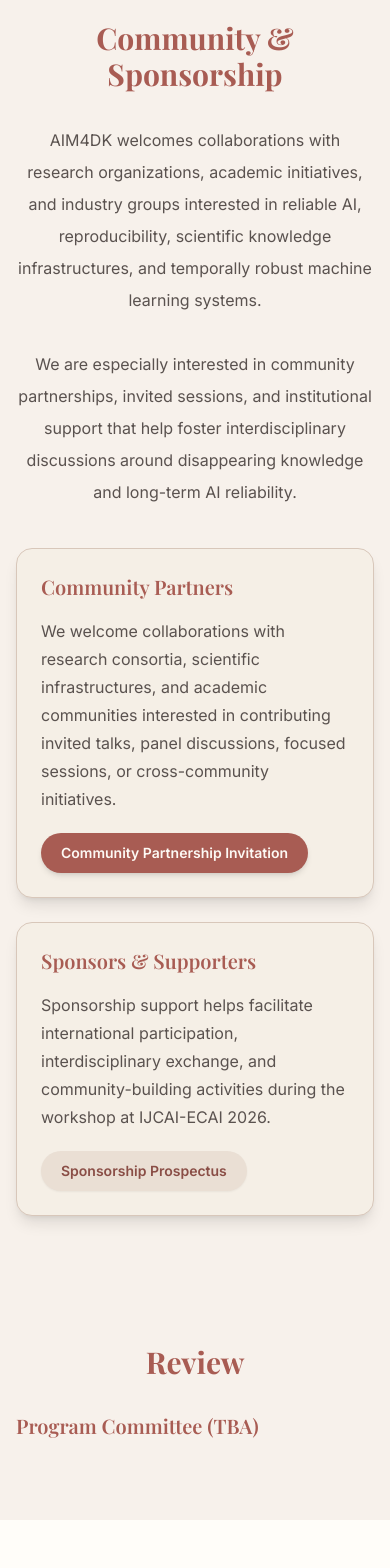
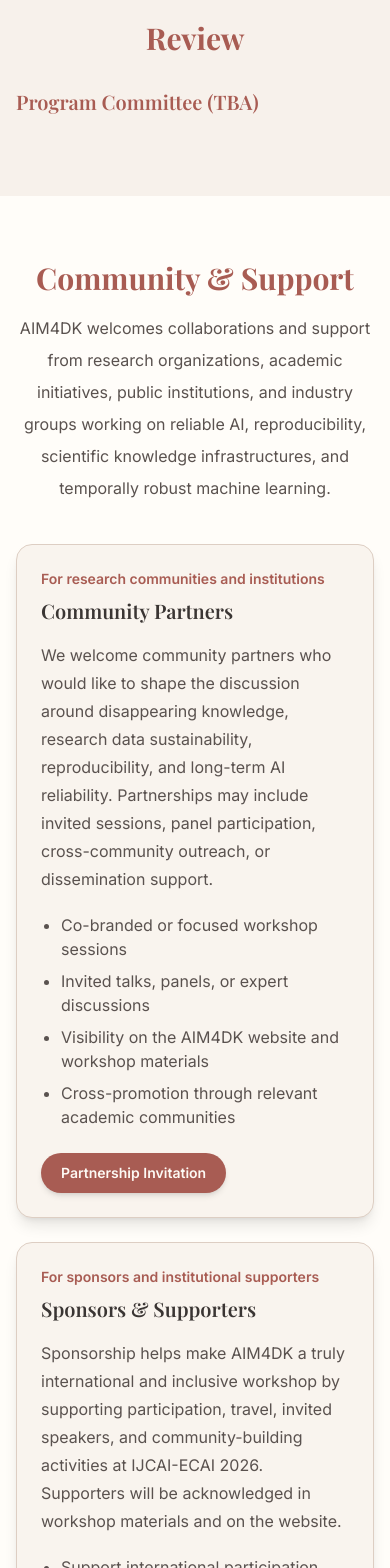
Before and after one commit to ElizaZhou96/aim4dk, a React (Vite) app: page / in a window 390 px wide. Shown: the part 6580-8148 px from the top of the page. Built offline with nearby package versions, Linux system fonts and the light colour scheme.

Commit message:
Update App.tsx

```diff
--- a/src/App.tsx
+++ b/src/App.tsx
@@ -205,7 +205,7 @@
                 <NavItem theme={theme} icon={<Presentation size={16} />} text="Speakers" onClick={() => scrollToSection('speaker')} />
                 <NavItem theme={theme} icon={<Users size={16} />} text="Organizer" onClick={() => scrollToSection('organizer')} />
                 <NavItem theme={theme} icon={<Paperclip size={16} />} text="Review" onClick={() => scrollToSection('review')} />
-                <NavItem theme={theme} icon={<PiggyBank size={16} />} text="Community & Sponsorship" onClick={() => scrollToSection('sponsors')} />
+                <NavItem theme={theme} icon={<PiggyBank size={16} />} text="Support" onClick={() => scrollToSection('sponsors')} />
                 <NavItem theme={theme} icon={<BookOpen size={16} />} text="Contact" onClick={() => scrollToSection('contact')} />
               </div>
 
@@ -248,7 +248,7 @@
                   <MobileNavItem theme={theme} icon={<Presentation size={16} />} text="Speakers" onClick={() => scrollToSection('speaker')} />
                   <MobileNavItem theme={theme} icon={<Users size={16} />} text="Organizer" onClick={() => scrollToSection('organizer')} />
                   <MobileNavItem theme={theme} icon={<Paperclip size={16} />} text="Review" onClick={() => scrollToSection('review')} />
-                  <MobileNavItem theme={theme} icon={<PiggyBank size={16} />} text="Community & Sponsorship" onClick={() => scrollToSection('sponsors')} />
+                  <MobileNavItem theme={theme} icon={<PiggyBank size={16} />} text="Support" onClick={() => scrollToSection('sponsors')} />
                   <MobileNavItem theme={theme} icon={<BookOpen size={16} />} text="Contact" onClick={() => scrollToSection('contact')} />
                 </div>
               </div>
@@ -571,73 +571,6 @@
           </div>
         </section>
 
-        <section id="sponsors" className={`py-16 transition-colors duration-300 ${styles.darkSection}`}>
-        <div className="max-w-7xl mx-auto px-4 sm:px-6 lg:px-8">
-            <h2 className={`text-3xl font-bold mb-8 text-center ${styles.headingOnDark}`}>Community & Sponsorship</h2>
-
-            {/* <p className="max-w-3xl mx-auto text-center text-[#E7DED2] leading-8 mb-10"> */}
-            <p className={`max-w-3xl mx-auto text-center leading-8 mb-10 ${isDark ? 'text-[#E7DED2]' : 'text-[#5A524F]'}`}>
-            AIM4DK welcomes collaborations with research organizations, academic initiatives,
-            and industry groups interested in reliable AI, reproducibility, scientific knowledge
-            infrastructures, and temporally robust machine learning systems.
-            <br /><br />
-            We are especially interested in community partnerships, invited sessions,
-            and institutional support that help foster interdisciplinary discussions
-            around disappearing knowledge and long-term AI reliability.
-          </p>
-
-          <div className="grid grid-cols-1 md:grid-cols-2 gap-6">
-
-            {/* Community Partner Card */}
-            <div className="bg-[#F5EFE6] text-[#3A3533] rounded-2xl border border-[#D8C7BA] shadow-lg p-6">
-              <h3 className="text-xl font-semibold text-[#A85C53] mb-4">
-                Community Partners
-              </h3>
-
-              <p className="text-[#5A524F] leading-7 mb-5">
-                We welcome collaborations with research consortia, scientific infrastructures,
-                and academic communities interested in contributing invited talks,
-                panel discussions, focused sessions, or cross-community initiatives.
-              </p>
-
-              <a
-                href="/AIM4DK_Community_Partnership.pdf"
-                target="_blank"
-                rel="noopener noreferrer"
-                className="inline-flex items-center px-5 py-2.5 text-sm font-semibold rounded-full bg-[#A85C53] text-[#FDF9F4] shadow-md hover:bg-[#935047] hover:shadow-lg transition-all duration-200"
-              >
-                Community Partnership Invitation
-              </a>
-            </div>
-
-            {/* Sponsor Card */}
-            <div className="bg-[#F5EFE6] text-[#3A3533] rounded-2xl border border-[#D8C7BA] shadow-lg p-6">
-              <h3 className="text-xl font-semibold text-[#A85C53] mb-4">
-                Sponsors & Supporters
-              </h3>
-
-              <p className="text-[#5A524F] leading-7 mb-5">
-                Sponsorship support helps facilitate international participation,
-                interdisciplinary exchange, and community-building activities
-                during the workshop at IJCAI-ECAI 2026.
-              </p>
-
-              <a
-                href="/AIM4DK_Sponsorship_Prospectus.pdf"
-                target="_blank"
-                rel="noopener noreferrer"
-                className="inline-flex items-center px-5 py-2.5 text-sm font-semibold rounded-full bg-[#EADFD4] text-[#8A4E46] shadow-sm hover:bg-[#DDCDBE] hover:shadow-md transition-all duration-200"
-              >
-                Sponsorship Prospectus
-              </a>
-            </div>
-
-          </div>
-
-        </div>
-        </section>
-
-
         <section id="review" className={`py-16 transition-colors duration-300 ${styles.darkSection}`}>
           <div className="max-w-7xl mx-auto px-4 sm:px-6 lg:px-8">
             <h2 className={`text-3xl font-bold mb-8 text-center ${styles.headingOnDark}`}>Review</h2>
@@ -645,7 +578,110 @@
           </div>
         </section>
 
-        <section id="contact" className={`py-16 transition-colors duration-300 ${styles.lightSection}`}>
+        <section id="sponsors" className={`py-16 transition-colors duration-300 ${styles.lightSection}`}>
+          <div className="max-w-7xl mx-auto px-4 sm:px-6 lg:px-8">
+            <h2 className={`text-3xl font-bold mb-4 text-center ${styles.headingOnDark}`}>
+              Community & Support
+            </h2>
+
+            <p className={`max-w-3xl mx-auto text-center leading-8 mb-10 ${isDark ? 'text-[#E7DED2]' : 'text-[#5A524F]'}`}>
+              AIM4DK welcomes collaborations and support from research organizations, academic initiatives,
+              public institutions, and industry groups working on reliable AI, reproducibility, scientific
+              knowledge infrastructures, and temporally robust machine learning.
+            </p>
+
+            <div className="grid grid-cols-1 md:grid-cols-2 gap-6 items-stretch">
+              {/* Community Partner Card */}
+              <div
+                className={`rounded-2xl border shadow-lg p-6 sm:p-7 flex flex-col transition-colors duration-300 ${
+                  isDark
+                    ? 'bg-[#3A3533] border-[#5A4745] text-[#F5EFE6]'
+                    : 'bg-[#F9F4EE] border-[#DDCEC3] text-[#3A3533]'
+                }`}
+              >
+                <div className="mb-5">
+                  <p className={`text-sm font-semibold mb-2 ${styles.accentText}`}>
+                    For research communities and institutions
+                  </p>
+                  <h3 className={`text-xl font-semibold mb-4 ${styles.strongText}`}>
+                    Community Partners
+                  </h3>
+
+                  <p className={`leading-7 ${isDark ? 'text-[#E7DED2]' : 'text-[#5A524F]'}`}>
+                    We welcome community partners who would like to shape the discussion around
+                    disappearing knowledge, research data sustainability, reproducibility, and long-term
+                    AI reliability. Partnerships may include invited sessions, panel participation,
+                    cross-community outreach, or dissemination support.
+                  </p>
+                </div>
+
+                <ul className={`list-disc pl-5 space-y-2 mb-6 ${isDark ? 'text-[#E7DED2]' : 'text-[#5A524F]'}`}>
+                  <li>Co-branded or focused workshop sessions</li>
+                  <li>Invited talks, panels, or expert discussions</li>
+                  <li>Visibility on the AIM4DK website and workshop materials</li>
+                  <li>Cross-promotion through relevant academic communities</li>
+                </ul>
+
+                <div className="mt-auto">
+                  <a
+                    href="/aaa.pdf"
+                    target="_blank"
+                    rel="noopener noreferrer"
+                    className={`inline-flex items-center justify-center px-5 py-2.5 text-sm font-semibold rounded-full shadow-md hover:shadow-lg transition-all duration-200 ${styles.pillPrimary}`}
+                  >
+                    Partnership Invitation
+                  </a>
+                </div>
+              </div>
+
+              {/* Sponsor Card */}
+              <div
+                className={`rounded-2xl border shadow-lg p-6 sm:p-7 flex flex-col transition-colors duration-300 ${
+                  isDark
+                    ? 'bg-[#3A3533] border-[#5A4745] text-[#F5EFE6]'
+                    : 'bg-[#F9F4EE] border-[#DDCEC3] text-[#3A3533]'
+                }`}
+              >
+                <div className="mb-5">
+                  <p className={`text-sm font-semibold mb-2 ${styles.accentText}`}>
+                    For sponsors and institutional supporters
+                  </p>
+                  <h3 className={`text-xl font-semibold mb-4 ${styles.strongText}`}>
+                    Sponsors & Supporters
+                  </h3>
+
+                  <p className={`leading-7 ${isDark ? 'text-[#E7DED2]' : 'text-[#5A524F]'}`}>
+                    Sponsorship helps make AIM4DK a truly international and inclusive workshop by
+                    supporting participation, travel, invited speakers, and community-building activities
+                    at IJCAI-ECAI 2026. Supporters will be acknowledged in workshop materials and on
+                    the website.
+                  </p>
+                </div>
+
+                <ul className={`list-disc pl-5 space-y-2 mb-6 ${isDark ? 'text-[#E7DED2]' : 'text-[#5A524F]'}`}>
+                  <li>Support international participation and organizer attendance</li>
+                  <li>Enable invited talks, panels, and interdisciplinary exchange</li>
+                  <li>Receive acknowledgement on the website and opening slides</li>
+                  <li>Contribute to reliable AI and reproducible research communities</li>
+                </ul>
+
+                <div className="mt-auto">
+                  <a
+                    href="/bbb.pdf"
+                    target="_blank"
+                    rel="noopener noreferrer"
+                    className={`inline-flex items-center justify-center px-5 py-2.5 text-sm font-semibold rounded-full shadow-sm hover:shadow-md transition-all duration-200 ${styles.pillSecondary}`}
+                  >
+                    Sponsorship Prospectus
+                  </a>
+                </div>
+              </div>
+            </div>
+          </div>
+        </section>
+
+
+        <section id="contact" className={`py-16 transition-colors duration-300 ${styles.darkSection}`}>
           <div className="max-w-3xl mx-auto px-4 sm:px-6 lg:px-8">
             <h2 className={`text-3xl font-bold mb-8 text-center ${styles.headingOnLight}`}>Contact Us</h2>
 
```
